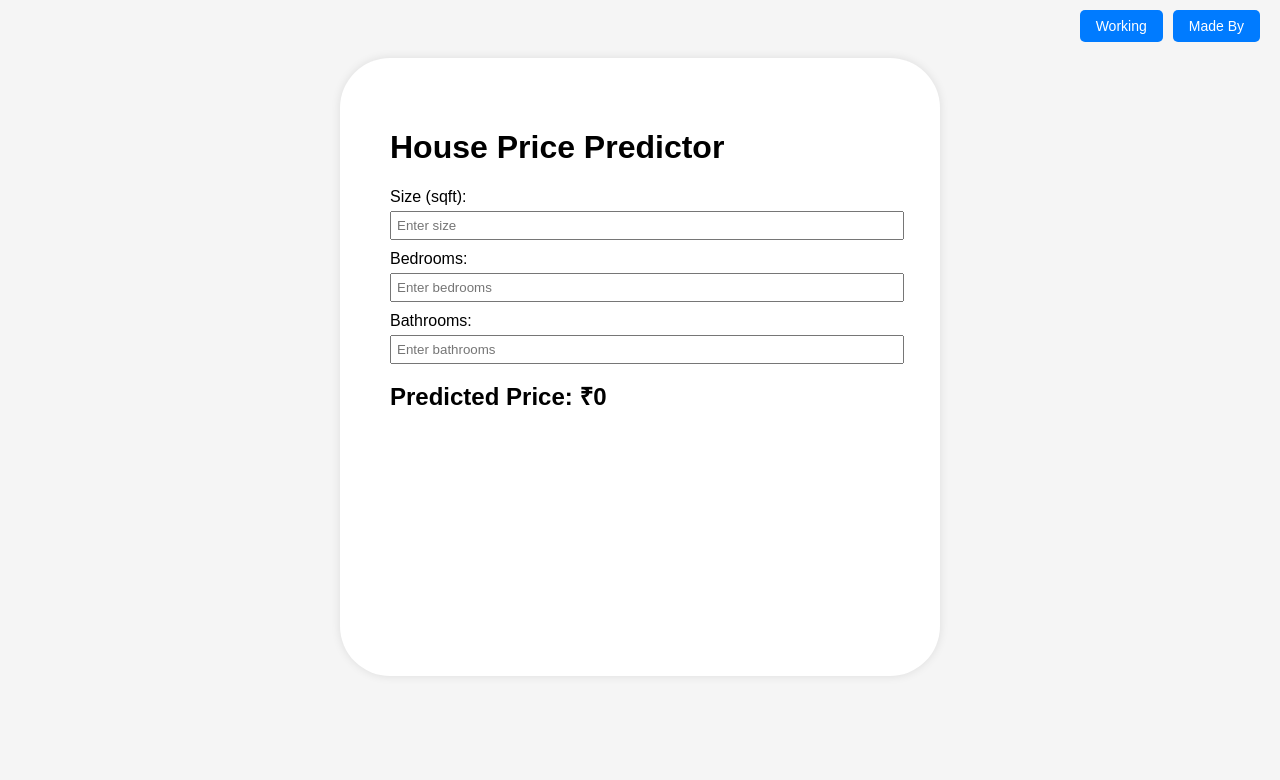
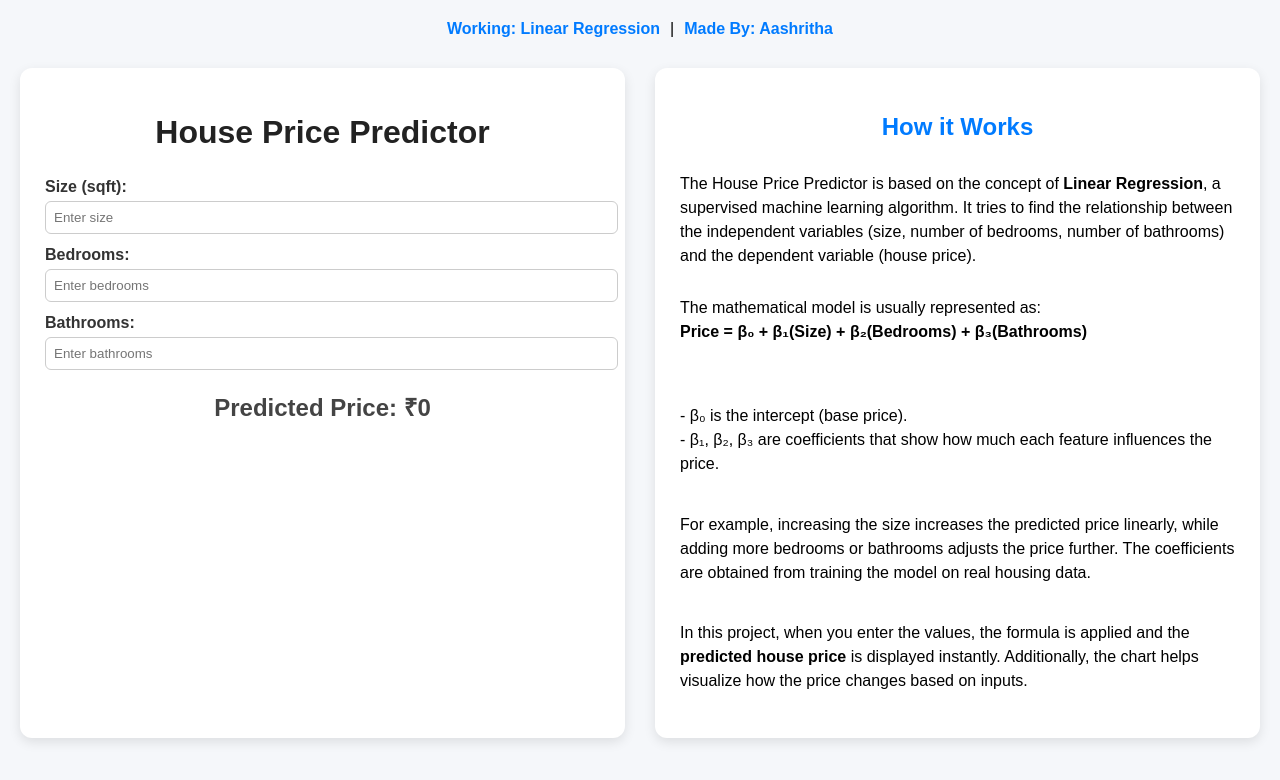
Before and after one commit to Aashritha014/house-price-predictor, a plain HTML site: page index.html in a window 1280 px wide. Drawn offline with nearby package versions, Linux system fonts and the light colour scheme.

Commit message:
Version 2.2

```diff
--- a/index.html
+++ b/index.html
@@ -6,19 +6,22 @@
     <link rel="stylesheet" href="style.css">
 </head>
 <body>
-
-   <!-- Top-right buttons -->
-<div class="top-right-buttons">
-    <a href="https://flash-bream-1cd.notion.site/Linear-Regression-15517bf3de1e80e592e4d92f078395f3?source=copy_link" target="_blank">
-        <button id="workingButton">Working</button>
+   <!-- Header with simple text links -->
+<header class="page-header">
+    <a href="https://flash-bream-1cd.notion.site/Linear-Regression-15517bf3de1e80e592e4d92f078395f3?source=copy_link" target="_blank" class="header-link">
+        Working: Linear Regression
     </a>
-
-    <a href="https://aashritha014.github.io/Blog-Page/" target="_blank">
-        <button id="madeByButton">Made By</button>
+    |
+    <a href="https://aashritha014.github.io/Blog-Page/" target="_blank" class="header-link">
+        Made By: Aashritha
     </a>
-</div>
+</header>
 
 
+   <!-- Wrapper for Predictor + Working -->
+   <div class="main-container">
+
+       <!-- Predictor Card -->
        <div class="container">
            <h1>House Price Predictor</h1>
 
@@ -36,6 +39,39 @@
            <canvas id="priceChart"></canvas>
        </div>
 
+       <!-- Working / How it Works Card -->
+       <div class="working-container">
+           <h2>How it Works</h2>
+        <p>
+            The House Price Predictor is based on the concept of <b>Linear Regression</b>,
+            a supervised machine learning algorithm. It tries to find the relationship between
+            the independent variables (size, number of bedrooms, number of bathrooms)
+            and the dependent variable (house price).
+        </p>
+        <p>
+            The mathematical model is usually represented as:
+            <br>
+            <b>Price = β₀ + β₁(Size) + β₂(Bedrooms) + β₃(Bathrooms)</b>
+        </p>
+        <p>
+            - β₀ is the intercept (base price). <br>
+            - β₁, β₂, β₃ are coefficients that show how much each feature influences the price. <br>
+        </p>
+        <p>
+            For example, increasing the size increases the predicted price linearly, while
+            adding more bedrooms or bathrooms adjusts the price further. The coefficients
+            are obtained from training the model on real housing data.
+        </p>
+        <p>
+            In this project, when you enter the values, the formula is applied and the
+            <b>predicted house price</b> is displayed instantly. Additionally, the chart
+            helps visualize how the price changes based on inputs.
+        </p>
+       </div>
+
+   </div>
+
+   <!-- Scripts -->
    <script src="https://cdn.jsdelivr.net/npm/chart.js"></script>
    <script src="script.js"></script>
 </body>
--- a/style.css
+++ b/style.css
@@ -1,62 +1,99 @@
 body {
     font-family: Arial, sans-serif;
-    background: #f5f5f5;
+    margin: 0;
+    padding: 20px;
+    background: #f5f7fa;
+}
+
+/* Page header for links */
+.page-header {
     display: flex;
     justify-content: center;
-    padding-top: 50px;
-    position: relative; /* needed for absolute positioning of buttons */
+    gap: 10px; /* spacing between links */
+    margin-bottom: 30px;
+    font-size: 16px;
 }
 
-.container {
-    background: hsl(0, 0%, 100%);
-    padding: 50px 50px;
-    border-radius: 50px;
-    box-shadow: 0 0 10px rgba(0,0,0,0.1);
-    width: 500px;
+/* Header text links */
+.header-link {
+    text-decoration: none;
+    color: #007BFF;
+    font-weight: 600;
+    transition: color 0.3s ease;
 }
 
-button {
-    padding: 10px 15px;
-    margin-bottom: 20px;
-    background-color: #007BFF;
-    color: white;
-    border: none;
-    border-radius: 5px;
-    cursor: pointer;
+.header-link:hover {
+    color: #0056b3;
+    text-decoration: underline;
 }
 
+
+/* Flexbox wrapper for cards */
+.main-container {
+    display: flex;
+    gap: 30px;
+    justify-content: center;
+    align-items: stretch; /* ensures equal height cards */
+    flex-wrap: wrap; /* stack on small screens */
+}
+
+/* Card styling (predictor + working) */
+.container, .working-container {
+    background: #fff;
+    padding: 25px;
+    border-radius: 12px;
+    box-shadow: 0 4px 12px rgba(0,0,0,0.1);
+    flex: 1 1 450px; /* grow/shrink, base width */
+    min-width: 320px;
+    display: flex;
+    flex-direction: column;
+}
+
+/* Predictor card specific */
+.container h1 {
+    text-align: center;
+    margin-bottom: 15px;
+    color: #222;
+}
+
+/* Form styling */
 label {
     display: block;
-    margin-top: 10px;
+    margin-top: 12px;
+    font-weight: bold;
+    color: #333;
 }
 
 input {
     width: 100%;
-    padding: 5px;
+    padding: 8px;
     margin-top: 5px;
+    border: 1px solid #ccc;
+    border-radius: 6px;
 }
 
+/* Headings */
 h2 {
-    margin-top: 15px;
+    margin-top: 20px;
+    text-align: center;
+    color: #444;
 }
 
+/* Chart styling */
 canvas {
-    margin-top: 40px;
+    margin-top: 20px;
+    width: 100%;
+    height: 250px;
 }
 
-.top-right-buttons {
-    position: fixed; /* fixes buttons to viewport, stays at top-right */
-    top: 10px;
-    right: 20px;
-    display: flex;
-    gap: 10px; /* horizontal space between buttons */
-    align-items: center; /* vertically aligns buttons if they have different heights */
-    z-index: 1000; /* ensures buttons appear above other content */
+/* Working Section */
+.working-container h2 {
+    margin-bottom: 15px;
+    color: #007BFF;
 }
 
-.top-right-buttons button {
-    padding: 8px 16px;
-    font-size: 14px;
-    cursor: pointer;
-    margin: 0; /* reset all margins */
+.working-container p {
+    margin-bottom: 12px;
+    line-height: 1.5;
+    flex: 1; /* ensures content stretches card height */
 }
```
Also changed, not shown: script.js (line endings or trailing spaces). Lines whose indentation alone changed are shown as unchanged.
